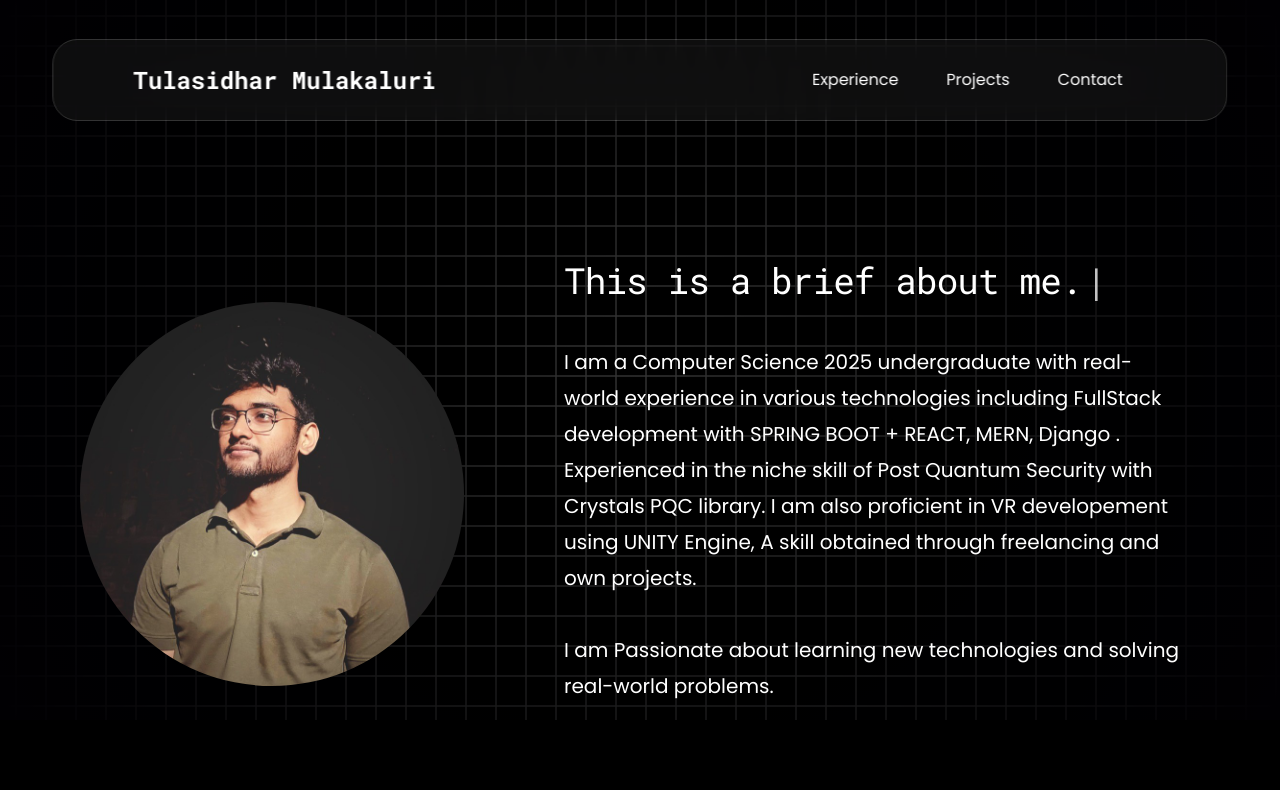
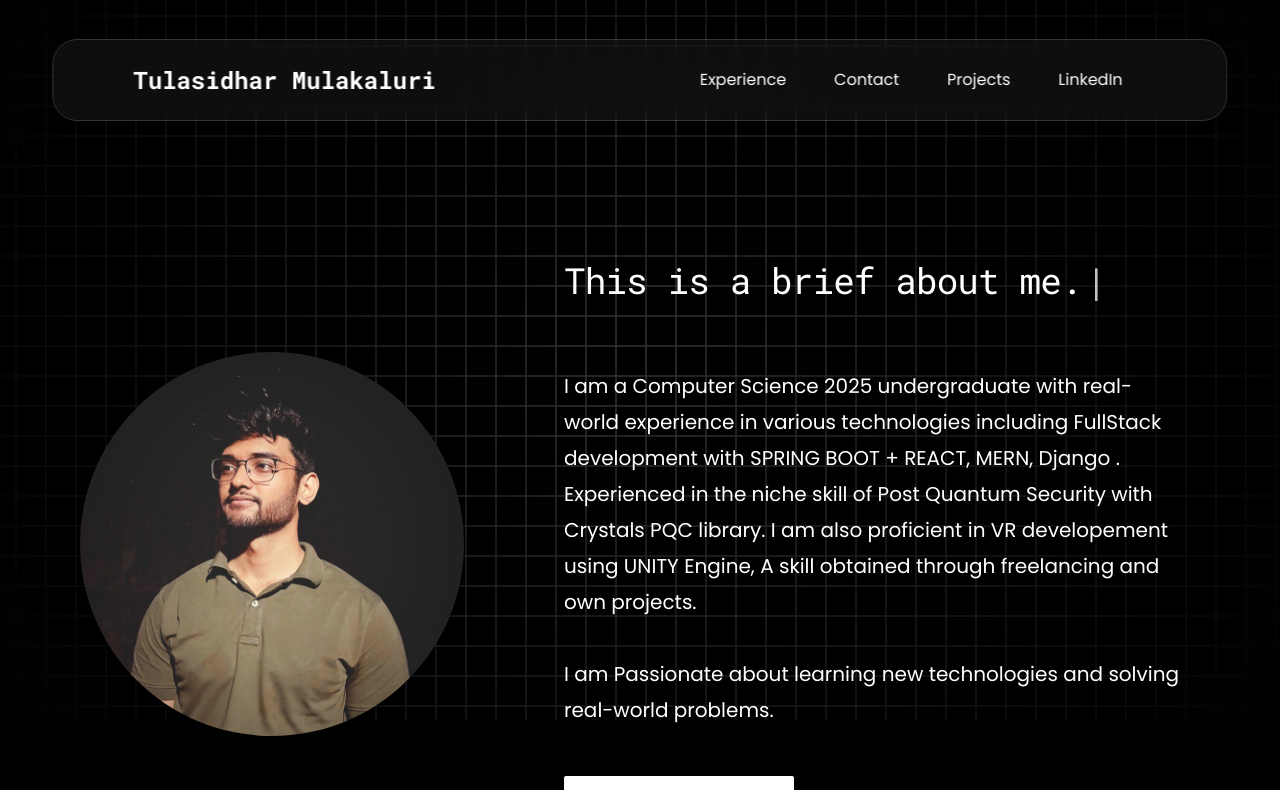
Before and after one commit to TulasidharM/portf.github.io, a React (Create React App) app: page / in a window 1280 px wide. Shown: the top 790 px of the page. Built offline with nearby package versions, Linux system fonts and the light colour scheme; a web font is replaced by a local one.

Commit message:
Fully Modularized the navbar

```diff
--- a/src/App.js
+++ b/src/App.js
@@ -24,7 +24,6 @@ import ExperienceSection from "./pages/ExperienceSection";
 import './App.css';
 import ProjectSection from "./pages/ProjectSection";
 import Contact from "./pages/Contact";
-import { ToastContainer } from "react-toastify";
 import Footer from "./pages/Footer";
 
 const techLogos = [
@@ -36,6 +35,26 @@ const techLogos = [
   { node: <FaUnity />, title: "TypeScript", href: "" },
   { node: <SiBlender />, title: "Blender CSS", href: "" },
 ];
+
+const navItems = [
+  {
+    name:"Experience",
+    link:"#experience"
+  },
+  {
+    name:"Contact",
+    link:"#contact"
+  },
+  {
+    name:"Projects",
+    link:"#projects"
+  },
+  {
+    name:"LinkedIn",
+    link:"https://linkedin.com/in/tulasidhar"
+  }
+
+]
 
 function App() {
   return (
@@ -51,7 +70,11 @@ function App() {
         />
     </div>
 
-    <Navbar/>
+    <Navbar
+      logoText={"Tulasidhar M"}
+      logoTextFull={"Tulasidhar Mulakaluri"}
+      navItems={navItems}
+    />
 
     <div>
       <HeroSection/>
--- a/src/pages/HeroSection.js
+++ b/src/pages/HeroSection.js
@@ -1,6 +1,7 @@
 import coolguy from "../images/me.jpeg";
 import TextType from "../components/TypeText";
-
+import { FaFileDownload, FaGithub, FaInstagram, FaLinkedin } from "react-icons/fa";
+import resume from "../assets/TulasidharMulakaluri.pdf";
 
 const HeroSection = ()=>{
     // const [isMenuOpen , setIsMenuOpen] = useState(false);
@@ -11,7 +12,7 @@ const HeroSection = ()=>{
                         justify-center items-center">
             <img src={coolguy} alt="" className="h-52 lg:h-96 rounded-full"/>
 
-            <div className="p-5">
+            <div className="flex flex-col gap-3 p-5">
                 <div className="text-2xl lg:text-4xl font-roboto h-[60px]">
                     <TextType
                         text={["Hello, this is Tulasidhar", "This is a brief about me."]}
@@ -35,6 +36,13 @@ const HeroSection = ()=>{
                 </p>
 
                 <br/>
+
+                <a href={resume} download="TulasidharMulakaluri.pdf" className="flex text-sm sm:text-xl/9 items-center gap-3 text-black bg-white hover:bg-white/70 p-2 rounded-sm hover:text-black mr-auto">
+                    <FaFileDownload/>
+                    Download resume
+                </a>
+
+
             </div>
     </div>
     );
--- a/src/pages/Navbar.js
+++ b/src/pages/Navbar.js
@@ -1,8 +1,7 @@
 import { useState } from "react";
 
-const Navbar =()=>{
+const Navbar =(props)=>{
     const [isMenuOpen,setIsMenuOpen] = useState(false);
-
     const handleMenuClick = (e) =>{
         console.log("Trying to open the menu");
         setIsMenuOpen(!isMenuOpen);
@@ -13,31 +12,35 @@ const Navbar =()=>{
     }
     return(
 
-        <div className={`${isMenuOpen ? "h-[220px]":"h-16"}
+        <div className={`${isMenuOpen ? "h-auto max-h-[500px]":" max-h-16"}
                         flex flex-col px-10 py-5 gap-5
                         fixed -translate-x-1/2 w-11/12 left-1/2 top-10
-                        lg:h-20 lg:px-20
+                        lg:h-20 lg:px-20 lg:max-h-20
                         rounded-3xl backdrop-blur-md outline outline-1 outline-white/20 bg-white/5 z-50
-                        transition-all duration-300`}>
+                        transition-all duration-500`}>
 
             <div className="flex flex-row justify-between items-center">
                 <a onClick={closeMenu} href="#top">
-                    <h1 className="text-xl font-black font-roboto lg:text-2xl">
-                        Tulasidhar M<span className="hidden sm:inline">ulakaluri</span>
+                    <h1 className="text-xl font-black font-roboto lg:text-2xl sm:hidden">
+                        {props.logoText}
+                    </h1>
+                    <h1 className="text-xl font-black font-roboto lg:text-2xl hidden sm:block">
+                        {props.logoTextFull}
                     </h1>
                 </a>
                 <nav>
                     {/* Normal nav */}
                     <div className="hidden lg:flex align items-center justify-around">
-                        <a onClick={closeMenu} href="#experience" className="p-2 px-4 mx-2 rounded-lg hover:bg-white hover:shadow-md hover:text-black transition-colors delay-20" >
-                            Experience
-                        </a>
-                        <a onClick={closeMenu} href="#projects" className="p-2 px-4 mx-2 rounded-lg hover:bg-white hover:text-black transition-colors delay-20">
-                            Projects
-                        </a>
-                        <a onClick={closeMenu} href="#contact" className="p-2 px-4 mx-2 rounded-lg hover:bg-white hover:text-black transition-colors delay-20">
-                            Contact
-                        </a>
+                        {props.navItems.map((item, index) => (
+                            <a onClick={closeMenu}
+                                key={index}
+                                href={item.link}
+                                target={`${item.link.substr(0,4) === "http" ? "_blank" : "" }`}
+                                className="p-2 px-4 mx-2 rounded-lg hover:bg-white hover:shadow-md hover:text-black transition-colors delay-20"
+                            >
+                                {item.name}
+                            </a>
+                        ))}
                     </div>
 
                     {/*Burger Nav button*/}
@@ -47,11 +50,18 @@ const Navbar =()=>{
             </div>
 
             {/* Burger Nav */}
-                <div className={`${isMenuOpen ? "opacity-100":"opacity-0 collapse"} flex items-center flex-col lg:hidden transition-all gap-2 duration-300 `}>
-                    <a onClick={closeMenu} href="#experience" className="p-2">Experience</a>
-                    <a onClick={closeMenu} href="#projects" className="p-2">Projects</a>
-                    <a onClick={closeMenu} href="#contact" className="p-2">Contact</a>
-                </div>
+            <div className={`${isMenuOpen ? "opacity-100":"opacity-0 collapse"} flex items-center flex-col lg:hidden transition-all gap-2 duration-300`}>
+                {props.navItems.map((item, index) => (
+                    <a onClick={closeMenu}
+                        key={index}
+                        href={item.link}
+                        target={`${item.link.substr(0,4) === "http" ? "_blank" : "" }`}
+                        className="p-2"
+                    >
+                        {item.name}
+                    </a>
+                ))}
+            </div>
         </div>
 
     )
```
